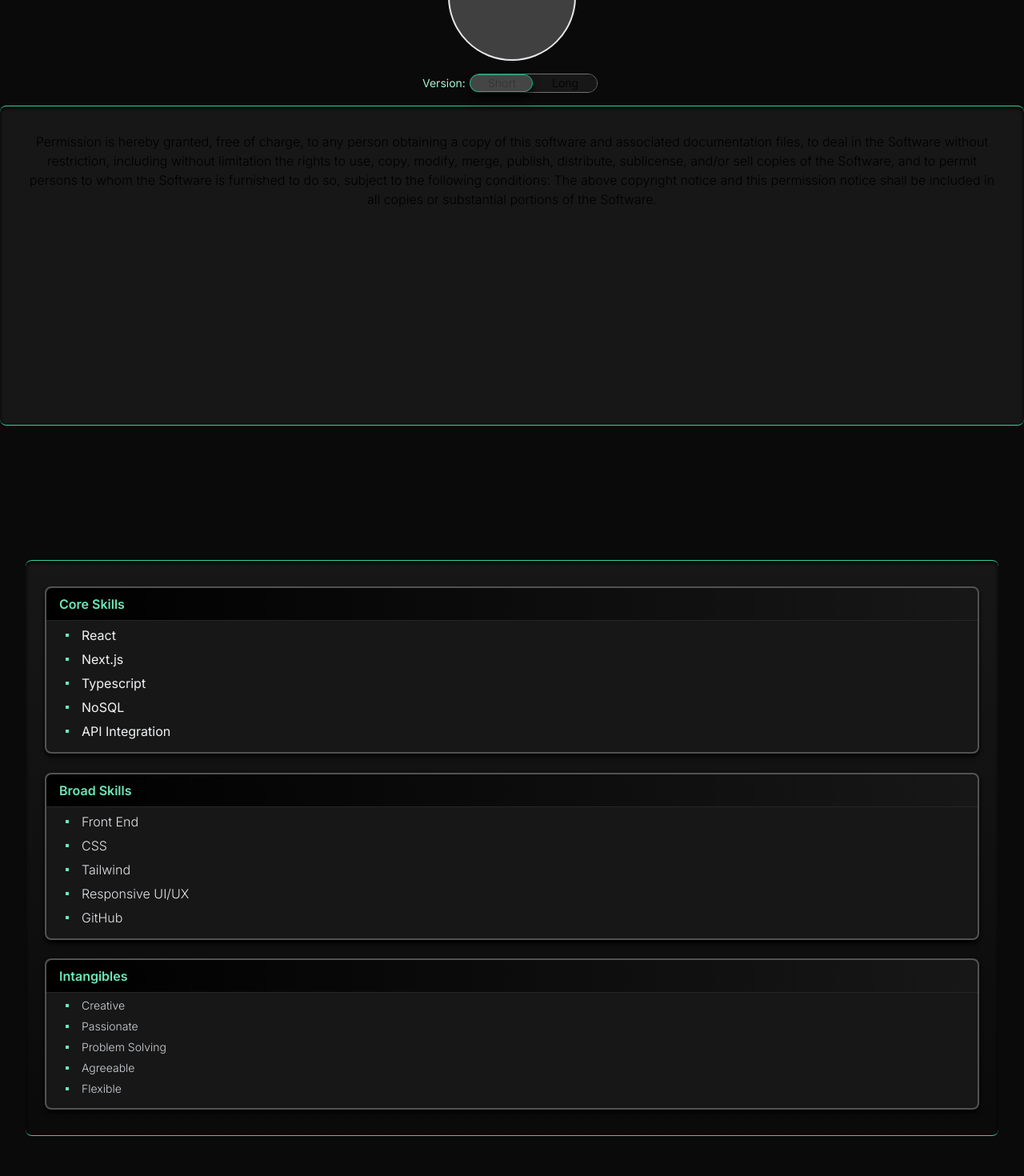
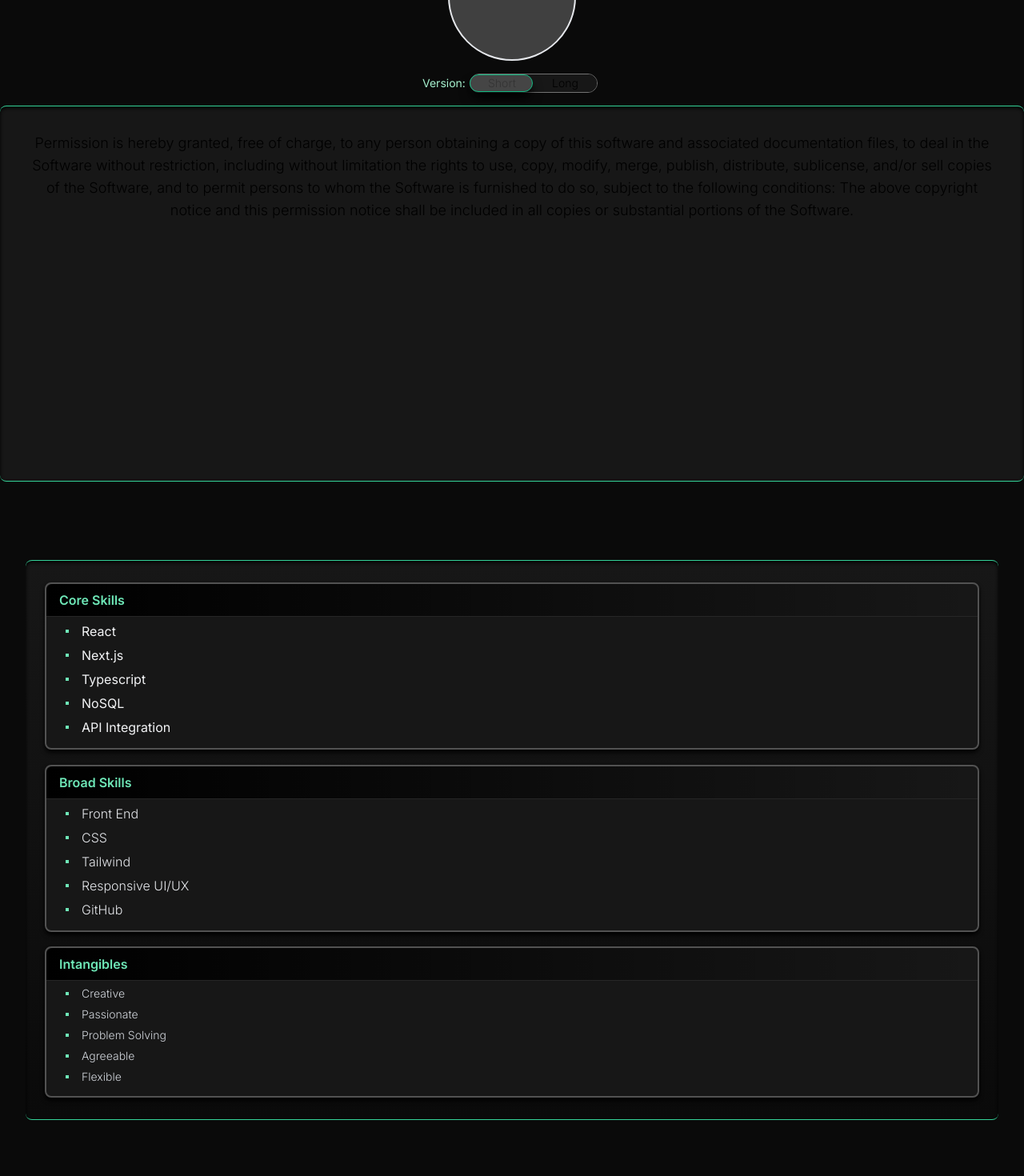
Before and after one commit to cwinkdev/web-resume, a Next.js app: page / in a window 1280 px wide. Shown: the part 980-2450 px from the top of the page at 80% size. Built offline with nearby package versions, Linux system fonts and the light colour scheme.

Commit message:
slide fix/about sizing

```diff
--- a/app/components/About.tsx
+++ b/app/components/About.tsx
@@ -60,11 +60,11 @@ const About = () => {
           ))}
         </div>
       ) : (
-        <p
-          className={`mt-4 h-[50vh] font-light p-8 duration-300 border-y bg-neutral-900 shadow-inner shadow-black border-emerald-400 rounded-lg`}
-        >
-          {aboutMeText}
-        </p>
+        <div className="mt-4 h-[470px] font-light relative overflow-y-auto shadow-black bg-neutral-900 shadow-inner border-y border-emerald-400 rounded-lg">
+          <p className={`my-auto font-light text-lg p-8 duration-300`}>
+            {aboutMeText}
+          </p>
+        </div>
       )}
     </section>
   );
--- a/app/components/skills/Skills.tsx
+++ b/app/components/skills/Skills.tsx
@@ -7,7 +7,7 @@ const Skills = () => {
       className="p-8 pt-20 h-screen w-full text-center bg-neutral-950"
     >
       <div
-        className={`border-emerald-400 min-h-[720px] bg-gradient-to-b from-neutral-900 to-neutral-950 justify-evenly flex flex-col rounded-lg border-y py-4 px-6 w-full relative shadow-inner shadow-black`}
+        className={`border-emerald-400 min-h-[700px] h-fit bg-gradient-to-b from-neutral-900 to-neutral-950 justify-evenly flex flex-col rounded-lg border-y py-4 px-6 w-full relative shadow-inner shadow-black`}
       >
         <SkillSection label={'Core Skills'} type={'core'} />
         <SkillSection label={'Broad Skills'} type={'broad'} />
--- a/app/data/portfolioSlides.tsx
+++ b/app/data/portfolioSlides.tsx
@@ -8,7 +8,7 @@ export const portfolioSlides = [
     text: 'Various homing filters.',
   },
   {
-    href: 'url(./digResults.png)',
+    href: 'url(./digAlbumResults.png)',
     text: 'Truly randomized results ensures fresh albums each dig.',
   },
   { href: 'url(./trackList.png)', text: 'Useful stats for tracks and albums.' },
```
Also changed, not shown: public/digAlbumResults.png (renamed from public/digresults.png).
